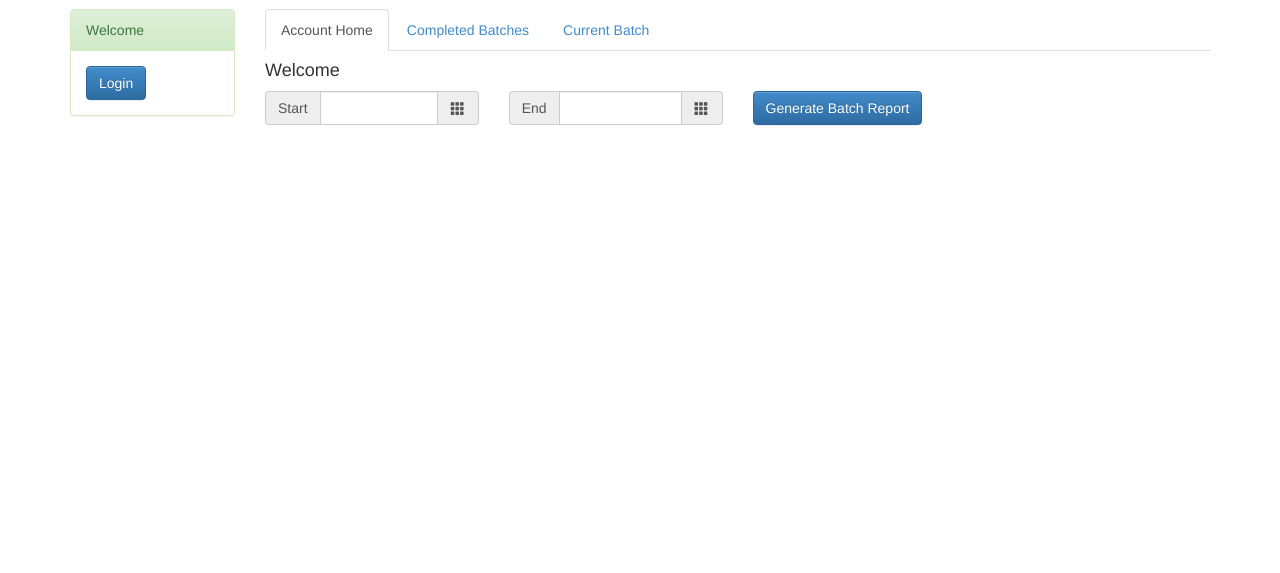
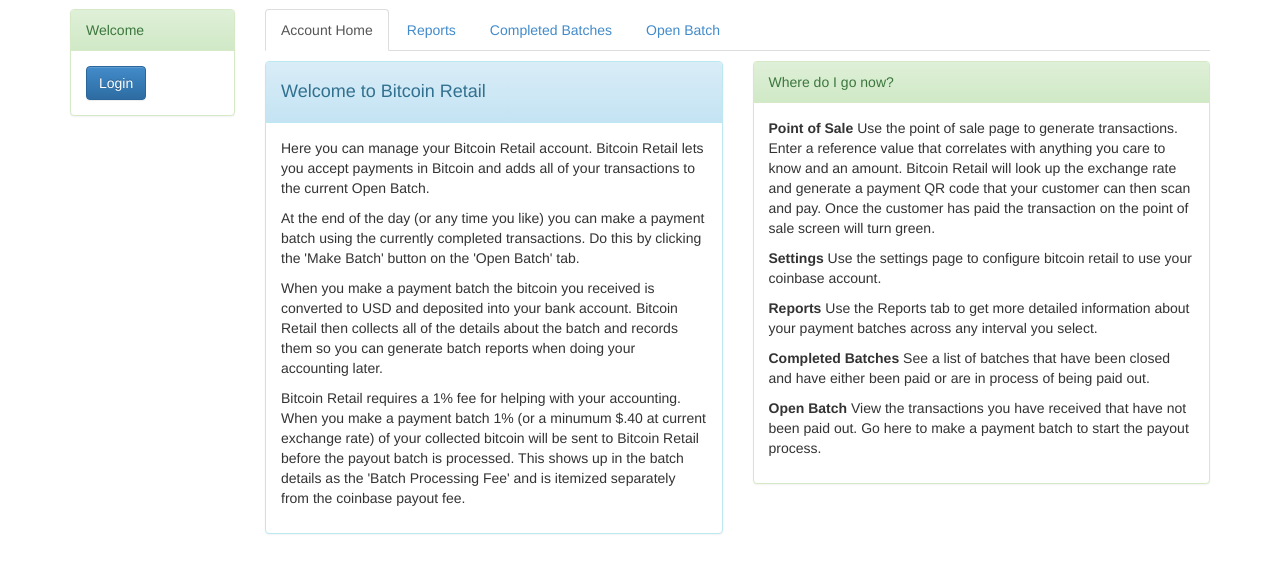
Before and after one commit to stormsherpa/bitcoin-retail, a Django app: template coinexchange/btc/pos/templates/coinexchange/pos/admin.html in a window 1280 px wide. Shown: the part 51-624 px from the top of the page. Run offline with Django 3.2, Linux system fonts and the light colour scheme; the template is opened without the code that fills it, so the values that code supplies are empty; parts of the project's set-up code (start-up, migrations or seed data) failed here and were passed over; some libraries are stand-ins or nearby versions.

Commit message:
Improve messaging on account home page.

```diff
--- a/coinexchange/btc/pos/templates/coinexchange/pos/admin.html
+++ b/coinexchange/btc/pos/templates/coinexchange/pos/admin.html
@@ -7,18 +7,86 @@ POS Admin - {{user.username}}
 {% block innercontent %}
 <ul class="nav nav-tabs" id="posTab">
 	<li class="active"><a data-toggle="tab" href="#account">Account Home</a></li>
+	<li><a data-toggle="tab" href="#reports">Reports</a></li>
 	<li><a data-toggle="tab" href="#batch">Completed Batches</a></li>
-	<li><a data-toggle="tab" href="#newbatch">Current Batch</a></li>
+	<li><a data-toggle="tab" href="#newbatch">Open Batch</a></li>
 </ul>
 <div class="tab-content">
 	<div class="tab-pane active" id="account">
-		<h4>Welcome</h4>
-		<!-- <p>
-			Add aggregates and reports about transaction batches for monthly
-			reconciliation here.<br/>
-			<a class="coinexchange-help glyphicon glyphicon-question-sign" help-document="testing" help-title="Test Help Document"></a>
-
-		</p> -->
+		<div class="row" style="margin-top: 10px;">
+			<div class="col-md-6">
+				<div class="panel panel-info">
+					<div class="panel-heading">
+						<h4>Welcome to Bitcoin Retail</h4>
+					</div>
+					<div class="panel-body">
+						<p>
+							Here you can manage your Bitcoin Retail account.
+							Bitcoin Retail lets you accept payments in Bitcoin and adds all of your
+							transactions to the current Open Batch.
+						</p>
+						<p>
+							At the end of the day (or any time you like) you can make a payment batch using
+							the currently completed transactions.  Do this by clicking the 'Make Batch'
+							button on the 'Open Batch' tab.
+						</p>
+						<p>
+							When you make a payment batch the bitcoin you received is converted to USD and
+							deposited into your bank account.  Bitcoin Retail then collects all of the details
+							about the batch and records them so you can generate batch reports when doing your
+							accounting later.
+						</p>
+						<p>
+							Bitcoin Retail requires a 1% fee for helping with your accounting.
+							When you make a payment batch 1% (or a minumum $.40 at current exchange rate)
+							of your collected bitcoin will be sent to Bitcoin Retail before
+							the payout batch is processed. This shows up in the batch details as the
+							'Batch Processing Fee' and is itemized separately from the coinbase payout fee.
+						</p>
+					</div>
+				</div>
+			</div>
+			<div class="col-md-6">
+				<div class="panel panel-success">
+					<div class="panel-heading">
+						Where do I go now?
+					</div>
+					<div class="panel-body">
+						<p>
+							<strong>Point of Sale</strong>
+							Use the point of sale page to generate transactions.  Enter a reference value
+							that correlates with anything you care to know and an amount.  Bitcoin Retail
+							will look up the exchange rate and generate a payment QR code that your customer
+							can then scan and pay.  Once the customer has paid the transaction on the point
+							of sale screen will turn green.
+						</p>
+						<p>
+							<strong>Settings</strong>
+							Use the settings page to configure bitcoin retail to use your coinbase account.
+						</p>
+						<p>
+							<strong>Reports</strong>
+							Use the Reports tab to get more detailed information about
+							your payment batches across any interval you select.
+						</p>
+						<p>
+							<strong>Completed Batches</strong>
+							See a list of batches that have been closed and have either been paid
+							or are in process of being paid out.
+						</p>
+						<p>
+							<strong>Open Batch</strong>
+							View the transactions you have received that have not been paid out.
+							Go here to make a payment batch to start the payout process.
+						</p>
+					</div>
+				</div>
+			</div>
+		</div>
+			<!-- <a class="coinexchange-help glyphicon glyphicon-question-sign" help-document="testing" help-title="Test Help Document"></a> -->
+	</div>
+	<div class="tab-pane" id="reports">
+		<h3>Select a date range.</h3>
 		<div class="row">
 			<div class="col-md-3">
 				<div class="input-group date date-start">
--- a/coinexchange/main/templates/coinexchange/account/link_to_coinbase_error.html
+++ b/coinexchange/main/templates/coinexchange/account/link_to_coinbase_error.html
@@ -1,3 +1,3 @@
-Account not linked with coinbase.<br/>
+Bitcoin retail requires an authorized coinbase account in order to function.<br/>
 Please go to <a href="{% url 'account_settings' %}">Your Settings</a> and authorize
 Bitcoin Retail to work with your Coinbase account by clicking on 'Authorize Coinbase API'.
```
